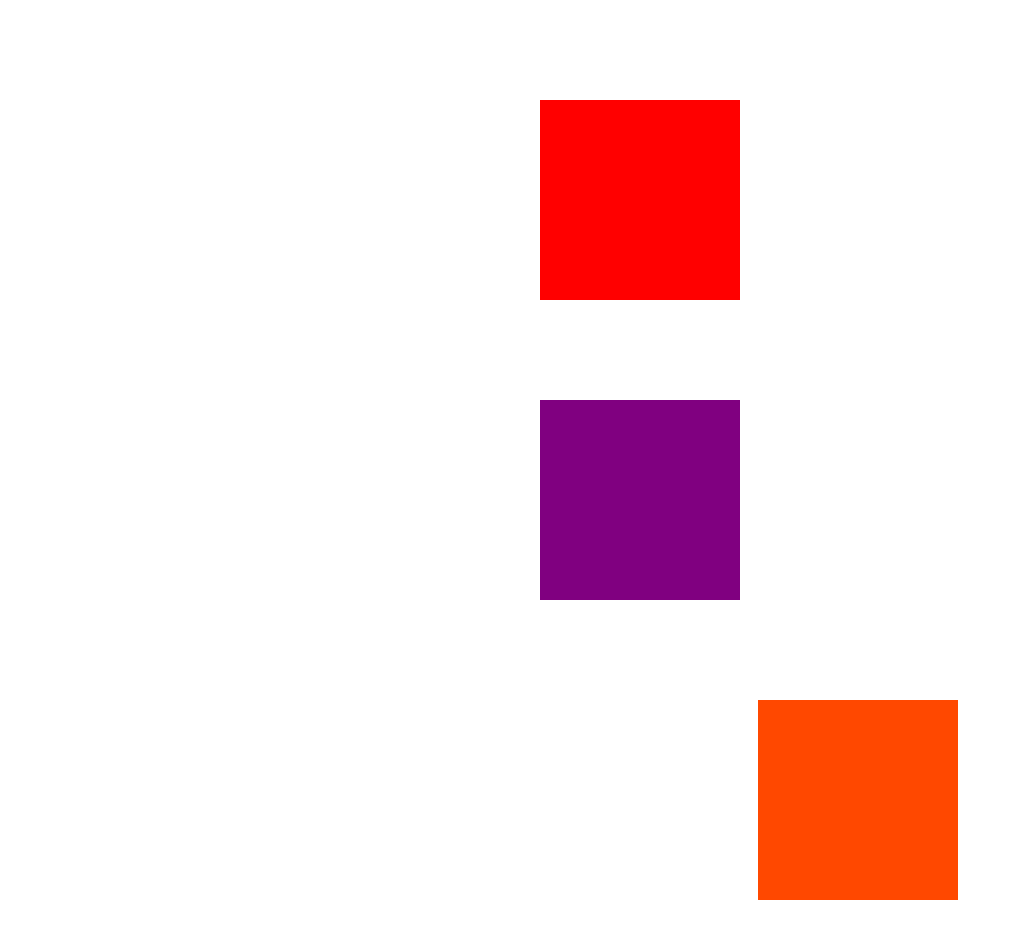
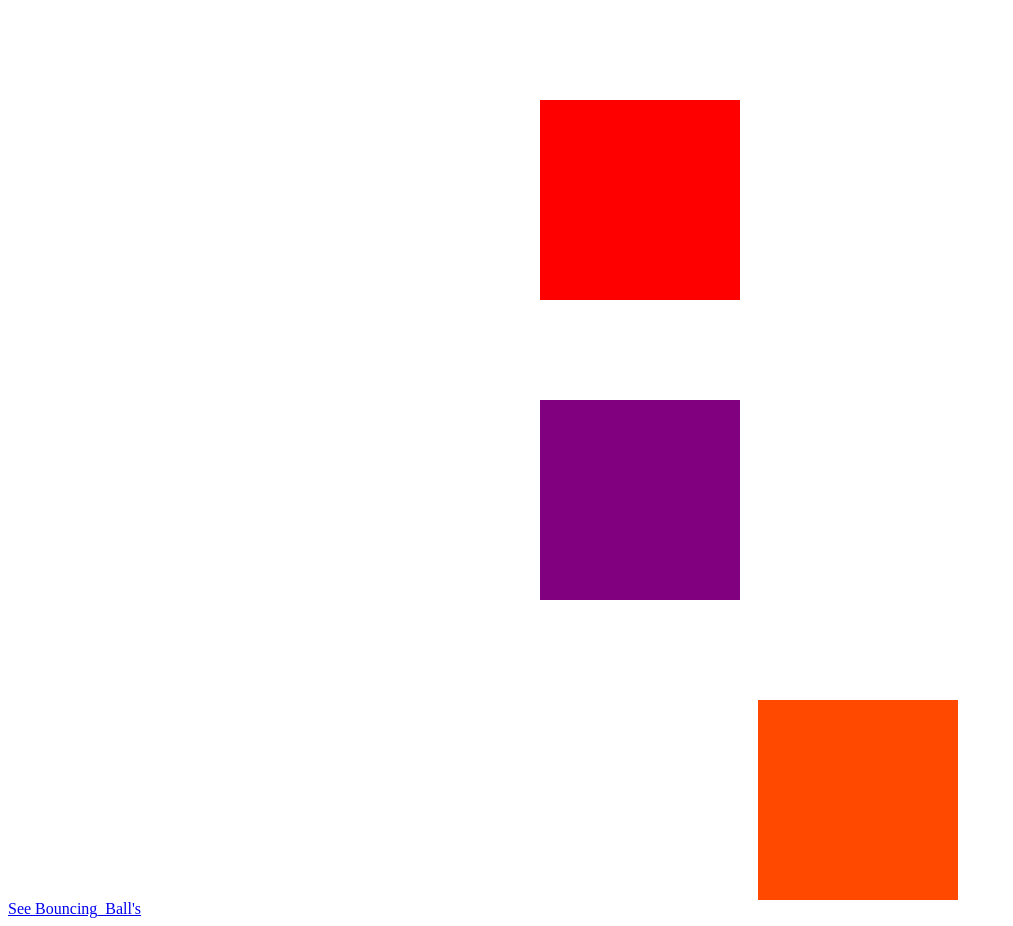
Before and after one commit to rahulOct910/16Jan, a plain HTML site: page index.html in a window 1280 px wide. Shown: the whole page, without its empty margins (0-1013 px from the left). Drawn offline with Linux system fonts and the light colour scheme.

Commit message:
added link to see bouncing ball  project

```diff
--- a/index.html
+++ b/index.html
@@ -76,5 +76,6 @@
     <div class="box1"></div>
     <div class="box2"></div>
     <div class="box3"></div>
+    <a href="./Bouncing_Ball.html">See Bouncing_Ball's</a>
   </body>
 </html>
```
